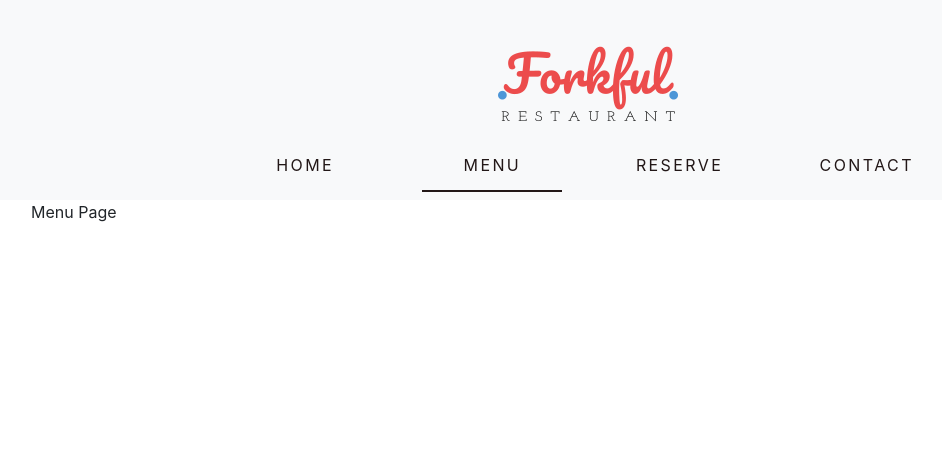
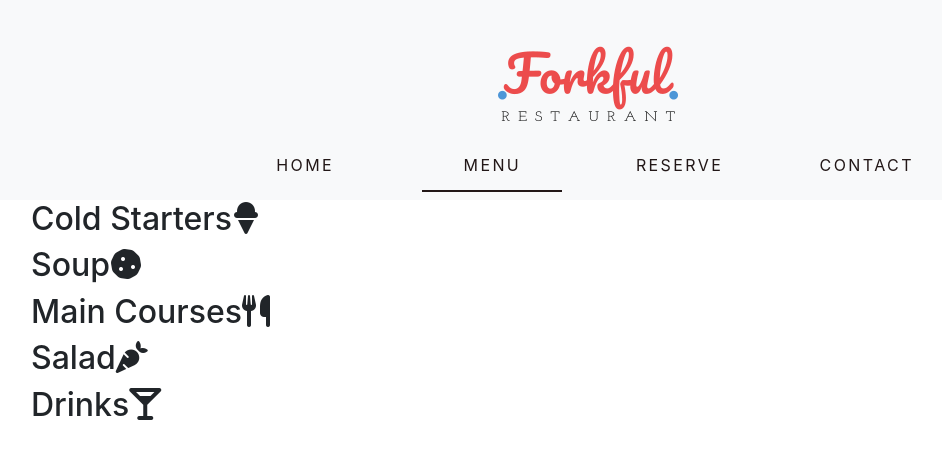
Before and after one commit to eapenzacharias/Restaurant-Theme, a website built with webpack: page dist/index.html in a window 1280 px wide. Both pictures are taken after a click on the link "MENU". Shown: the whole page, without its empty margins (54-996 px from the left). Built offline with nearby package versions, Linux system fonts and the light colour scheme.

Commit message:
json reader added to menu

```diff
--- a/src/modules/menu.js
+++ b/src/modules/menu.js
@@ -1,8 +1,27 @@
 import setPage from "./setpage";
 
-function menu() {
+async function fetchData() {
+  const response = await fetch('./data/menu.json', { mode: 'cors' });
+  const data = await response.json();
+  return data;
+}
+
+function printMenu(type) {
+  const head = document.createElement('h2');
+  const icon = document.createElement('i');
+  icon.setAttribute('class', `${type.icon}`);
+  head.innerHTML = `${type.type}`;
+  head.appendChild(icon);
+  return head;
+}
+
+async function menu() {
   const container = setPage('menu-link');
-  container.innerHTML = 'Menu Page';
+  container.classList.add('menu');
+  let menu = await fetchData();
+  menu.data.forEach(element => {
+    container.appendChild(printMenu(element));
+  });
 }
 
 export default menu;
```
Also changed, not shown: dist/bundle.js, dist/data/menu.json (added), dist/index.html.
